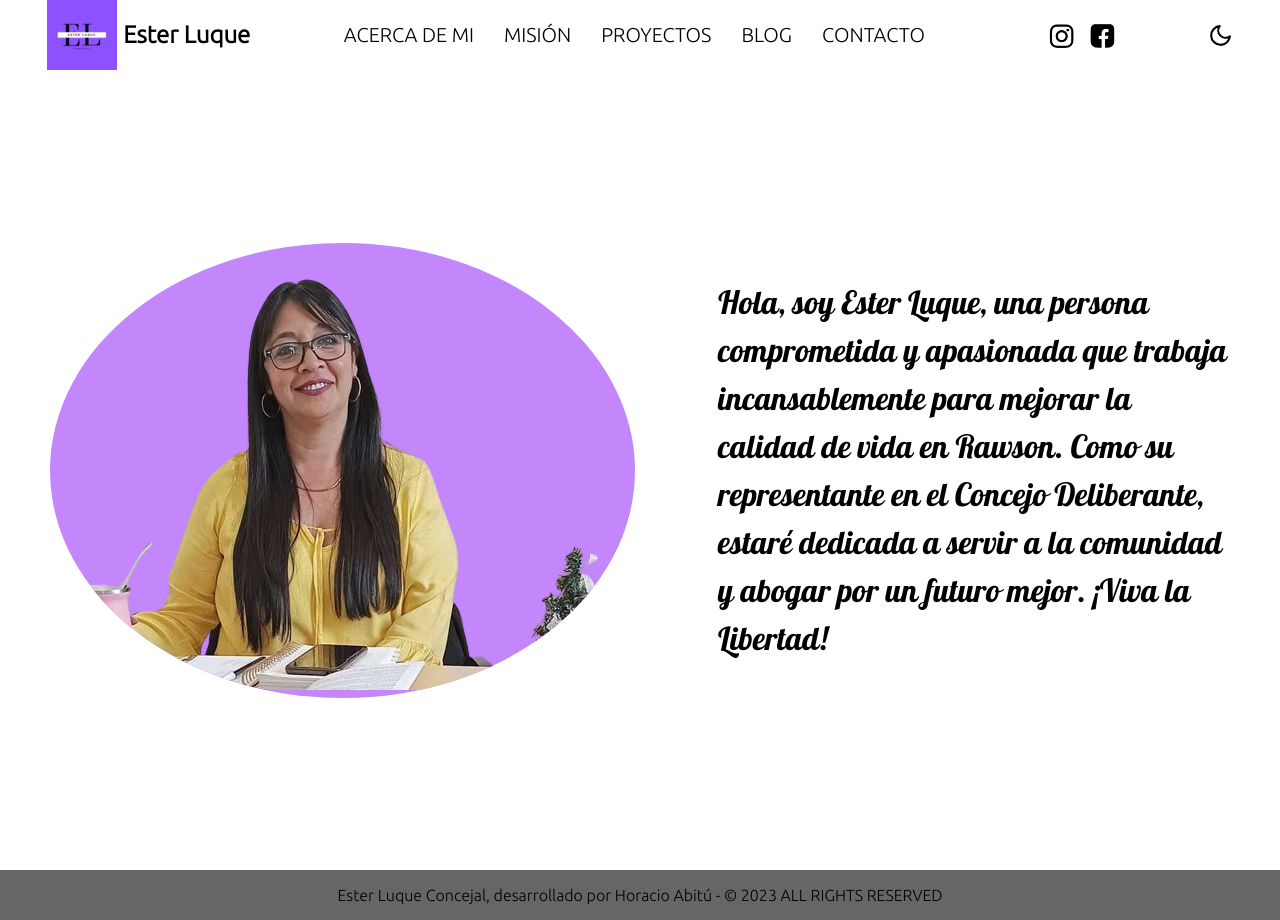
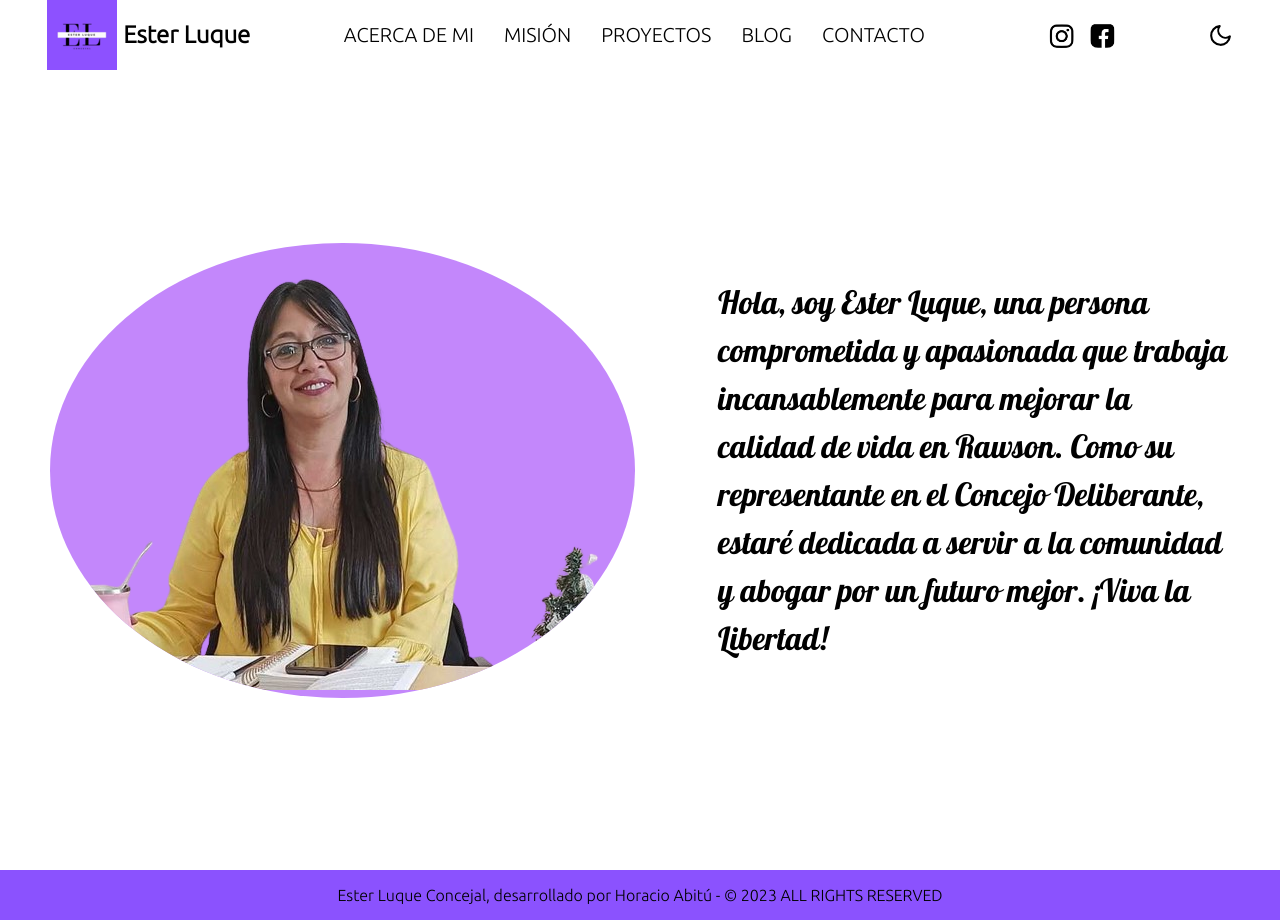
Before and after one commit to dev-back55/EsterLuque-Concejal, a Next.js app: page / in a window 1280 px wide. Built offline with nearby package versions, Linux system fonts and the light colour scheme.

Commit message:
footer colors

```diff
--- a/components/Footer.module.css
+++ b/components/Footer.module.css
@@ -4,7 +4,8 @@
     align-items: center;
     height: 50px;
     width: 100%;
-    background-color: rgb(101, 103, 103);
+    background-color: rgb(139,82,254);
+    color: black;
 }
 
  /* Mobile */
```
